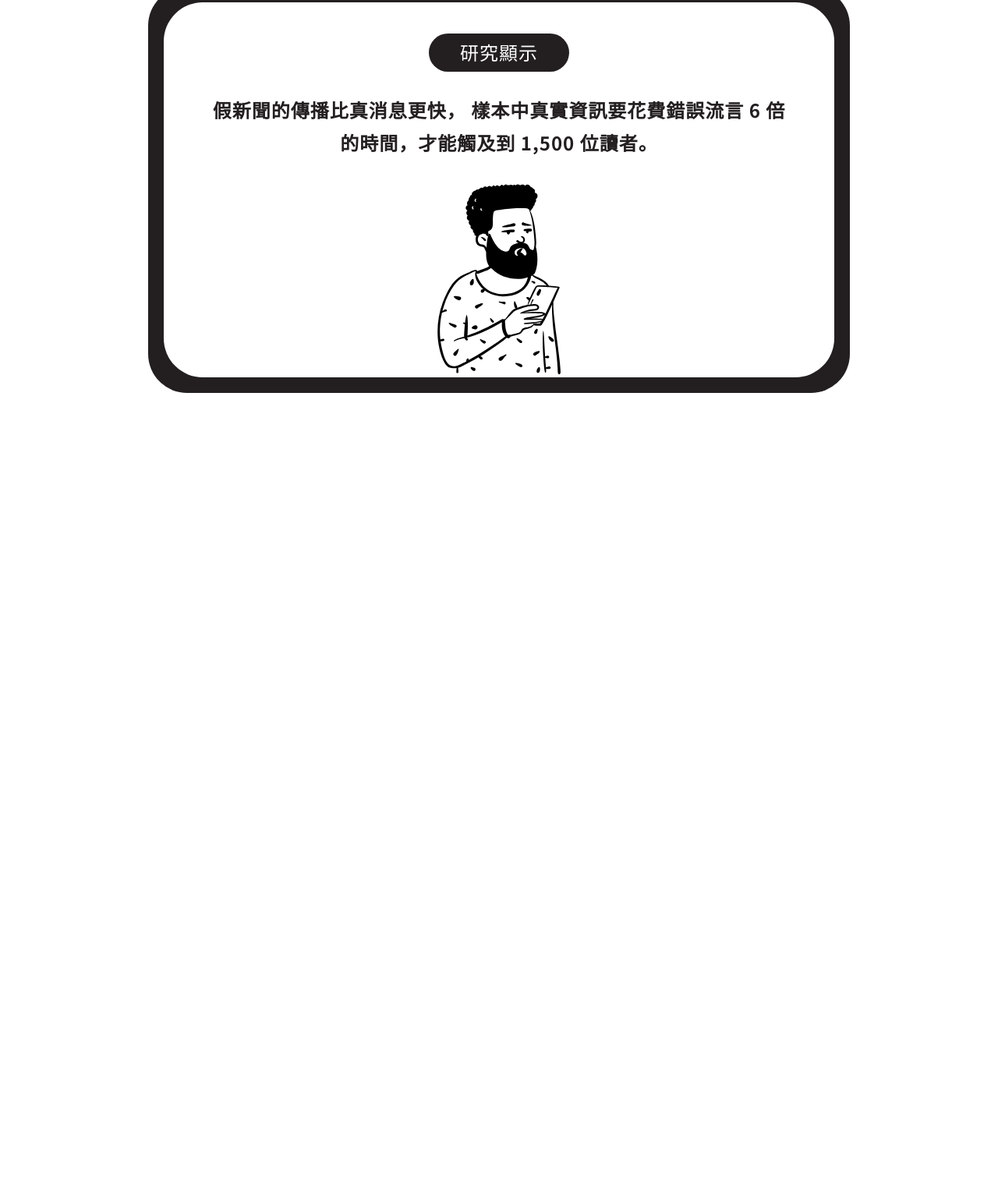
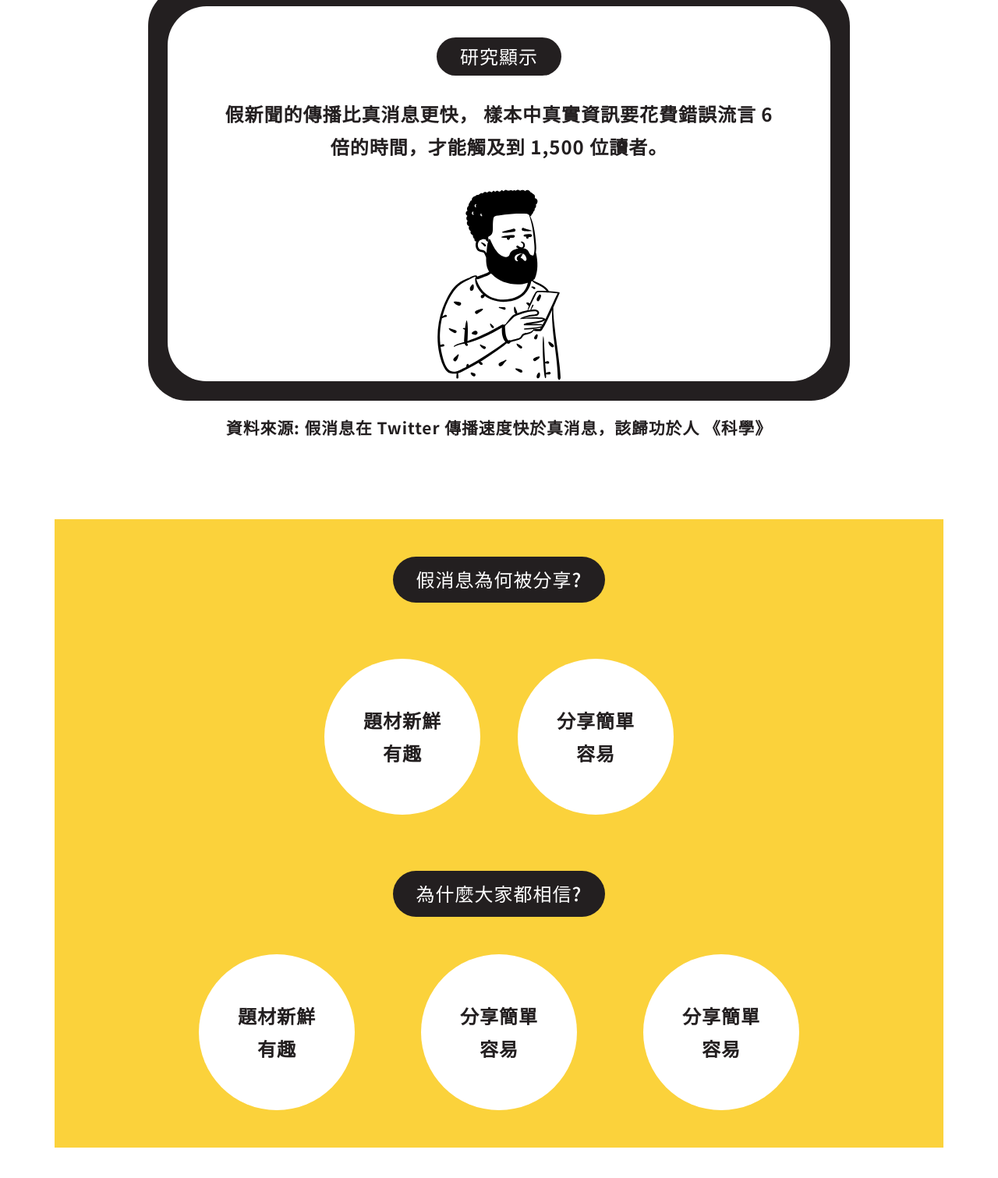
Before and after one commit to echobomber/boardGame, a plain HTML site: page content/introPage/ourGoal.html in a window 1280 px wide. Shown: the part 3339-4850 px from the top of the page at 78% size. Before the commit the page ends 3859 px from the top, so only its background shows below. Drawn offline with nearby package versions, Linux system fonts and the light colour scheme; a web font is replaced by a local one.

Commit message:
圓圈介面需要調整

```diff
--- a/content/introPage/ourGoal.html
+++ b/content/introPage/ourGoal.html
@@ -71,10 +71,12 @@
             </div>
         </section>
         <section>
+            <div class="container">
                 <div class="section-title" data-aos="fade-up">
                     <p class="section-num bold-title h3">Q2</p>
                     <h2 class="bold-title">為何難以控制假新聞?</h2>
                 </div>
+                <!-- 手機模擬 -->
                 <div class="phone-imitate bg-secondary" data-aos="fade-up">
                     <div class="screen">
                         <h3 class="bg-secondary bold-title h4">研究顯示</h3>
@@ -82,6 +84,39 @@
                             假新聞的傳播比真消息更快， 樣本中真實資訊要花費錯誤流言 6 倍的時間，才能觸及到 1,500 位讀者。
                         </p>
                         <img src="../../img/phone-man.svg" alt="">
+                    </div>
+                </div>
+                <p class="mt-3 text-center phone-imitate-text mb-0" data-aos="fade-up">資料來源: 假消息在 Twitter 傳播速度快於真消息，該歸功於人 《科學》</p>
+            </div>
+            <div class="container px-0" data-aos="fade-up">
+                <div class="bg-primary text-center section-gutter">
+                    <h3 class="pill-title text-white bold-title bg-secondary h4 my-5">假消息為何被分享? </h3>
+                    <div class="d-flex justify-content-center" data-aos="fade-up">
+                        <a href="#" class="reason-circleBtn m-2 m-md-4 text-decoration-none">
+                            <span>題材新鮮<br>有趣</span>
+                        </a>
+                        <a href="#" class="reason-circleBtn m-2 m-md-4 text-decoration-none">
+                            <span>分享簡單<br>容易</span>
+                        </a>
+                    </div>
+                    <h3 class="pill-title text-white bold-title bg-secondary h4 my-5">為什麼大家都相信? </h3>
+                    <div class="row no-gutters justify-content-center" data-aos="fade-up">
+                        <div class="col-6 col-md-3 d-flex justify-content-center">
+                            <a href="#" class="reason-circleBtn text-decoration-none">
+                                <span>題材新鮮<br>有趣</span>
+                            </a>
+                        </div>
+                        <div class="col-6 col-md-3 d-flex justify-content-center">
+                            <a href="#" class="reason-circleBtn text-decoration-none">
+                                <span>分享簡單<br>容易</span>
+                            </a>
+                        </div>
+                        <div class="col-12 col-md-3 d-flex justify-content-center mb-5">
+                            <a href="#" class="reason-circleBtn text-decoration-none">
+                                <span>分享簡單<br>容易</span>
+                            </a>
+                        </div>
+                    </div>
                 </div>
             </div>
         </section>
--- a/scss/_ourGoal.scss
+++ b/scss/_ourGoal.scss
@@ -1,3 +1,8 @@
+.pill-title{
+    border-radius: 50px;
+    padding: 15px 30px;
+    display: inline-block;
+}
 .section-gutter{
     margin-top: 50px;
     margin-bottom: 50px;
@@ -113,7 +118,7 @@
         line-height: 1.5rem;
         font-size: 1.5rem;
         border-radius: 50px;
-        padding: 10px 30px;
+        padding: 15px 30px;
         @include rwd($ipad){
             border-radius: 0;
             padding: 40px 20px;
@@ -142,12 +147,10 @@
 }
 .phone-imitate{
     max-width: 900px;
-    margin-right: 15px;
-    margin-left: 15px;
     border-radius: 50px;
     padding: 15px;
     @include rwd($pc){
-        padding: 20px;
+        padding: 25px;
         margin: 0 auto;
     }
     .screen{
@@ -163,11 +166,11 @@
             border-radius: 50px;
             display: inline-block;
             color: #fff;
-            padding: 10px 40px;
+            padding: 10px 30px;
             margin-top: 20px;
         }
         p{
-            font-size: 1.2rem;
+            font-size: 1.1rem;
             font-weight: 700;
             @include rwd($mobile-sm){
                 font-size: 1.5rem;
@@ -176,8 +179,46 @@
         }
         img{
             position: relative;
-            bottom: -56px;
+            bottom: -53px;
             margin-top: -80px;
+            @include rwd($mobile){
+                bottom: -58px;
+            }
         }
     }
 }
+.phone-imitate-text{
+    font-weight: bold;
+    @include rwd($ipad){
+        font-size: 1.3rem;
+    }
+}
+.reason-circleBtn{
+    display: flex;
+    align-items: center;
+    justify-content: center;
+    background: #fff;
+    color:  #231f20;
+    width: 140px;
+    height: 140px;
+    border-radius: 50%;
+    text-decoration: none;
+    transition: all .2s;
+    &:hover{
+        transform: scale(1.1);
+    }
+    @include rwd($mobile){
+        width: 170px;
+        height: 170px;
+    }
+    @include rwd($ipad){
+        width: 200px;
+        height: 200px;
+    }
+    span{
+        font-weight: 700;
+        @include rwd($mobile){
+            font-size: 1.5rem;
+        }
+    }
+}
```
Also changed, not shown: css/all.css, 1 other file. Lines whose indentation alone changed are shown as unchanged.
